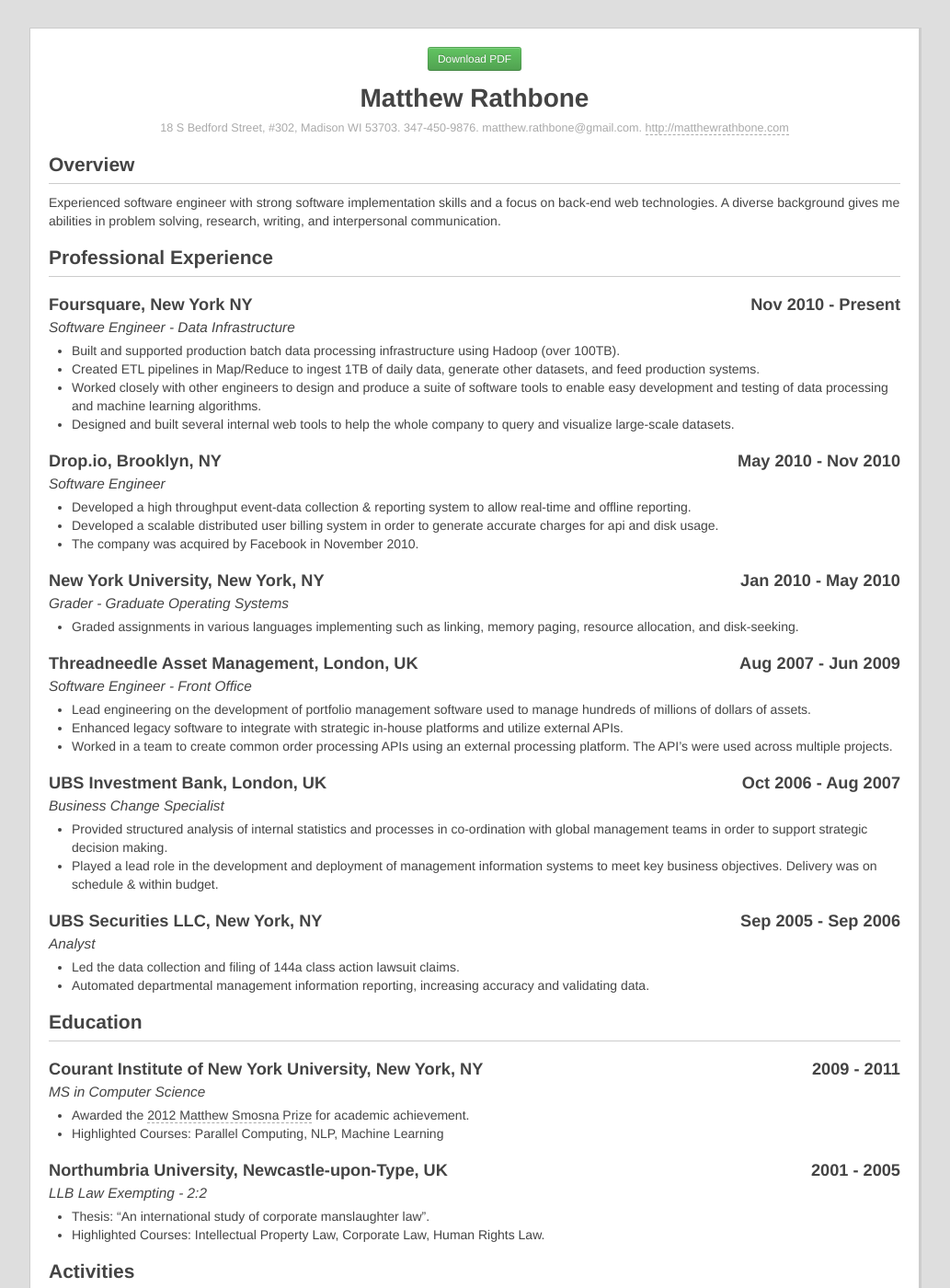
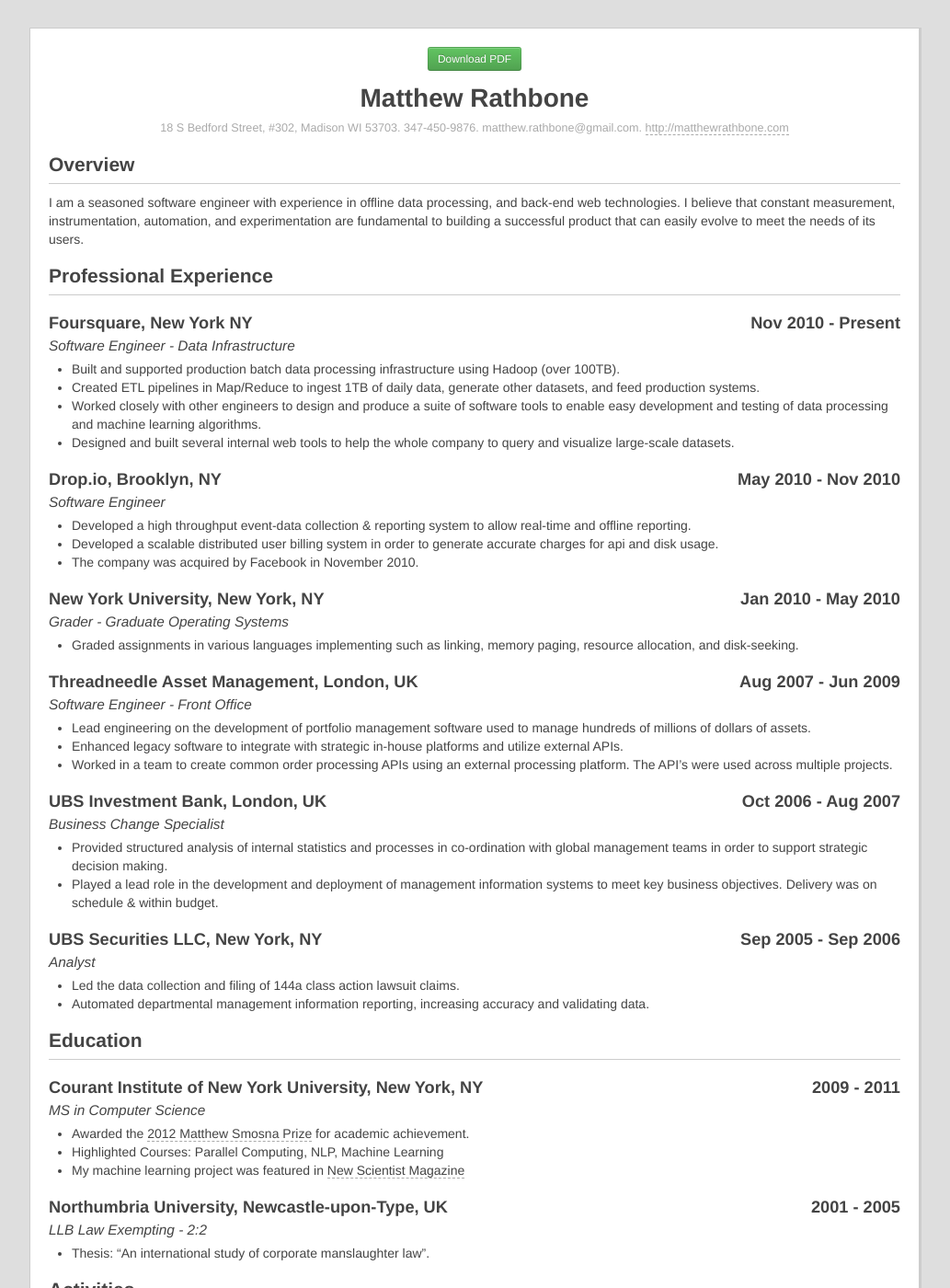
Before and after one commit to rathboma/rathboma.github.com, a Jekyll site: the page built from resume.md, in a window 1280 px wide and 1400 px high. Shown: the whole window at 92% size, without its empty margins (123-1156 px from the left). Built offline with Jekyll 4.4.1, drawn with Linux system fonts in a browser that asks for light colours.

Commit message:
doc update

```diff
--- a/resume.md
+++ b/resume.md
@@ -8,9 +8,7 @@
 
 ## Overview
 
-Experienced software engineer with strong software implementation skills and a focus on back-end web technologies.
-A diverse background gives me abilities in problem solving, research, writing, and interpersonal communication.
-
+I am a seasoned software engineer with experience in offline data processing, and back-end web technologies. I believe that constant measurement, instrumentation, automation, and experimentation are fundamental to building a successful product that can easily evolve to meet the needs of its users.
 
 ## Professional Experience
 
@@ -61,13 +59,12 @@
 
 - Awarded the [2012 Matthew Smosna Prize][prize] for academic achievement.
 - Highlighted Courses: Parallel Computing, NLP, Machine Learning
+- My machine learning project was featured in [New Scientist Magazine][new-scientist]
 
 ### Northumbria University, Newcastle-upon-Type, UK <span class="date">2001 - 2005</span>
 #### LLB Law Exempting - 2:2
 
 - Thesis: "An international study of corporate manslaughter law".
-- Highlighted Courses: Intellectual Property Law, Corporate Law, Human Rights Law.
-
 
 ## Activities
 
@@ -96,3 +93,4 @@
 [madison-ruby]:http://www.youtube.com/watch?v=jCzTD2Fpb-Y
 [prize]:http://cims.nyu.edu/webapps/content/programs/prizes/prizes_12
 [big-data]:http://meetup.com/BigDataMadison
+[new-scientist]:http://www.newscientist.com/article/mg21128251.500-datacasting-what-will-you-buy-tomorrow.html
```
Also changed, not shown: 1 other file.
